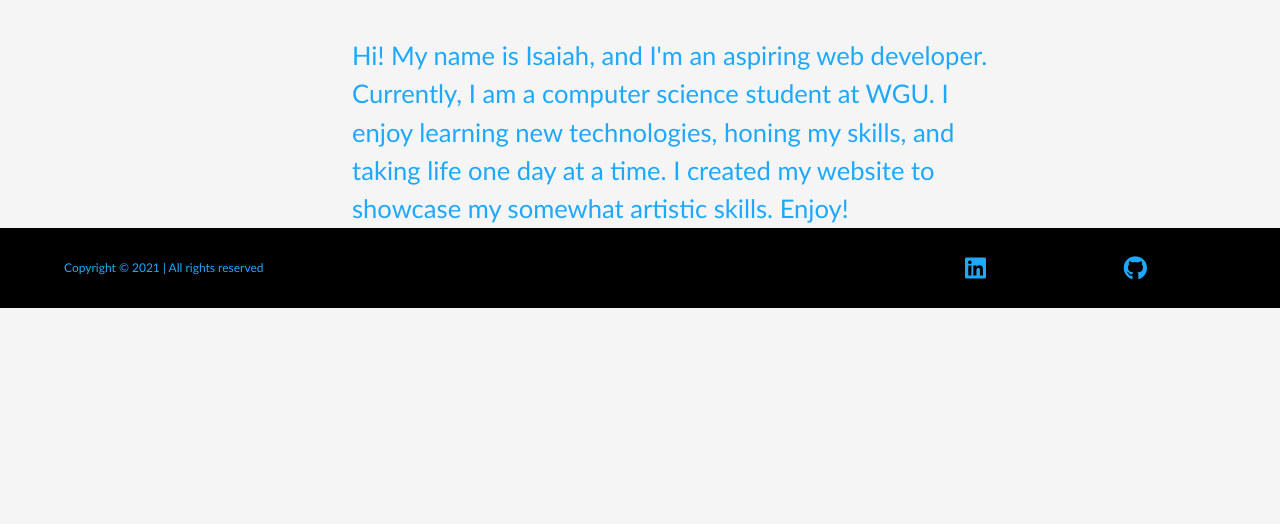
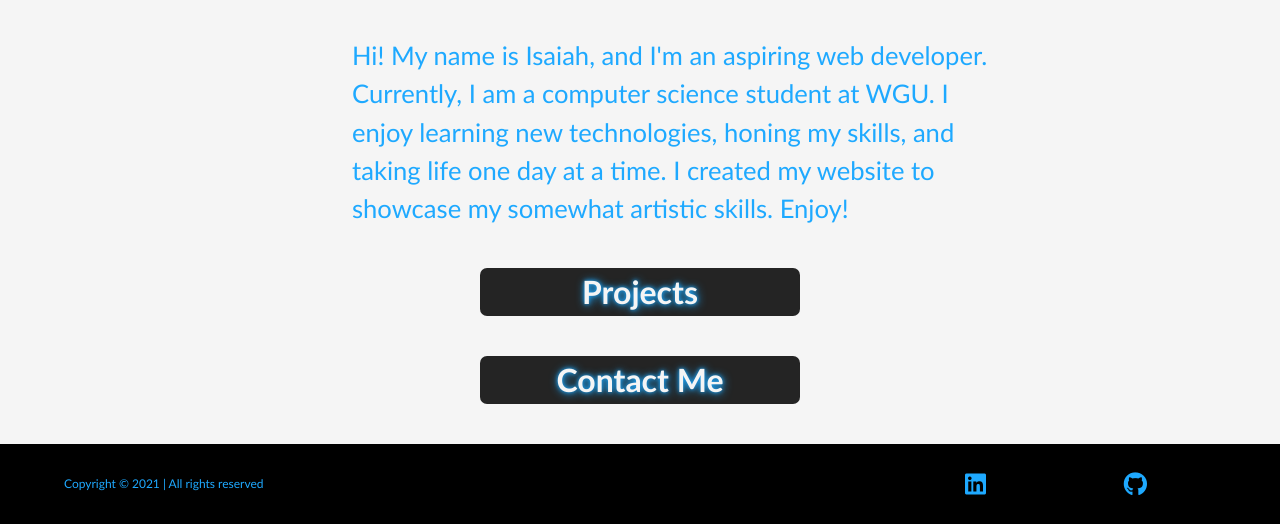
Before and after one commit to LeftHandedKid/Portfolio, a PHP site: page / in a window 1280 px wide. Shown: the part 1257-1781 px from the top of the page. Before the commit the page ends 1565 px from the top, so only its background shows below. Run offline with PHP 8.4, Linux system fonts and the light colour scheme.

Commit message:
name portfo to projects, edit css for proj/contact

```diff
--- a/index.html
+++ b/index.html
@@ -66,9 +66,9 @@
         </article>
     </section> -->
 
-    <section class="section-portfolio">
-        <h3 id="portfolio">Portfolio</h3>
-        <article class="article-portfolio">
+    <section class="section-projects">
+        <h3 id="projects">Projects</h3>
+        <article class="article-projects">
 
         </article>
         <!-- show projects in a well-designed table. maybe use the slider from the react project and have one project shown at a time? not sure yet. -->
--- a/style.css
+++ b/style.css
@@ -317,8 +317,6 @@ About
 
 @media only screen and (min-width: 1280px) {
     #about {
-        width: 25%;
-        margin: 0 auto;
         margin-top: 10vh;
     }
 
@@ -371,31 +369,38 @@ Skills
 
 /*
 ========
-Portfolio
+Projects
 ========
 */
 
 @media only screen and (min-width: 320px) {
-    #portfolio {
+    #projects {
         color: var(--backgroundColor);
         font-size: 2rem;
-        margin: 10vh 25vw 5vh;
+        width: 50%;
         text-align: center;
 
         background-color: var(--primaryColor);
         border-radius: 7px;
         text-shadow: 1px 1px 10px #1ea9ff,
             0 0 4px #1ea9ff;
+        margin: 5vh auto;
+
     }
 }
 
+/* need to make length of the projects bar the same as the about */
 @media only screen and (min-width: 720px) {
-    .section-portfolio {
-        display: none;
+    #projects {
+        width: 35%;
     }
 }
 
-@media only screen and (min-width: 1024px) {}
+@media only screen and (min-width: 1024px) {
+    #projects {
+        width: 25%;
+    }
+}
 
 @media only screen and (min-width: 1280px) {}
 
@@ -413,23 +418,29 @@ Contact
     #contact {
         color: var(--backgroundColor);
         font-size: 2rem;
-        margin: 10vh 25vw 5vh;
+        width: 50%;
         text-align: center;
 
         background-color: var(--primaryColor);
         border-radius: 7px;
         text-shadow: 1px 1px 10px #1ea9ff,
             0 0 4px #1ea9ff;
+        margin: 5vh auto;
+
     }
 }
 
 @media only screen and (min-width: 720px) {
-    .section-contact {
-        display: none;
+    #contact {
+        width: 35%;
     }
 }
 
-@media only screen and (min-width: 1024px) {}
+@media only screen and (min-width: 1024px) {
+    #contact {
+        width: 25%;
+    }
+}
 
 @media only screen and (min-width: 1280px) {}
 
```
